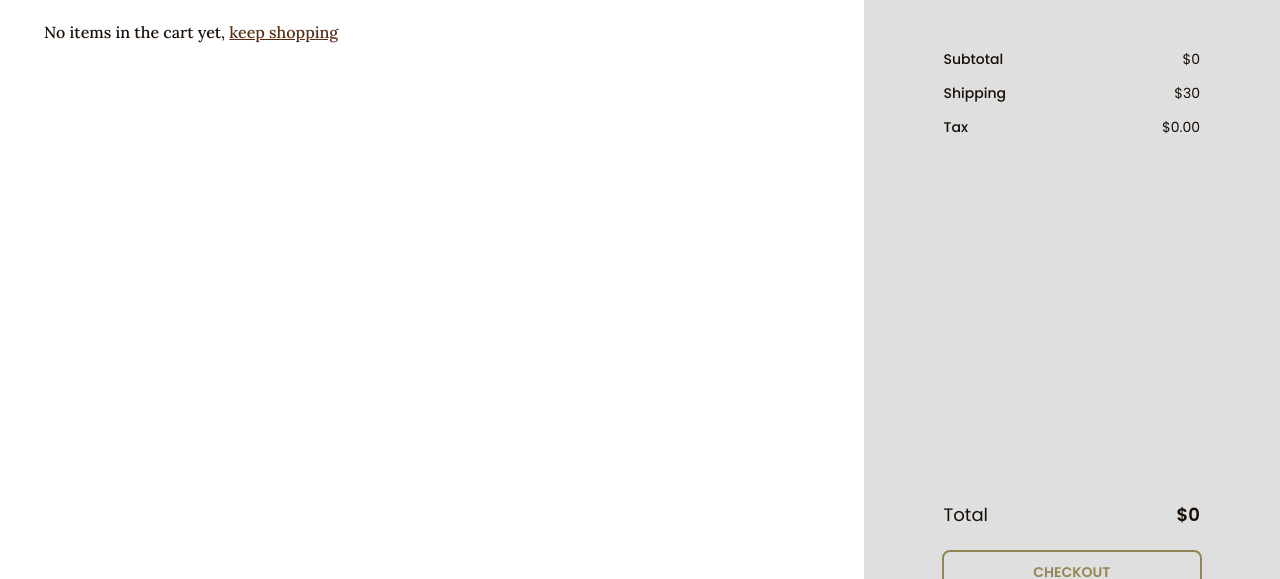
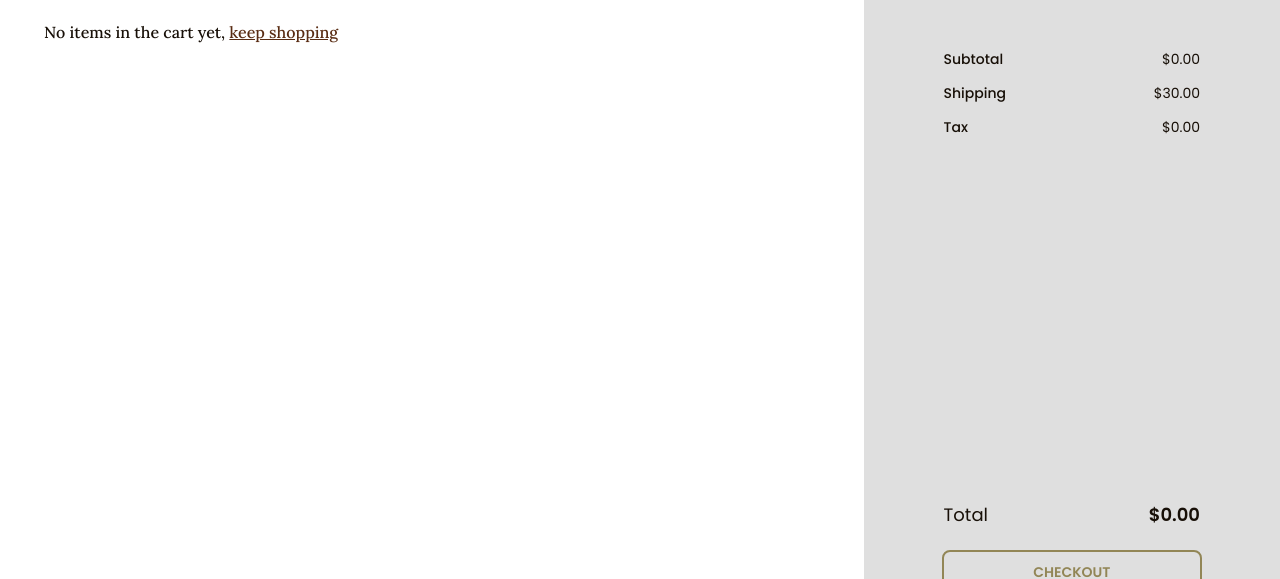
Before and after one commit to ManuelNelson7/bacall-store, a React (Create React App) app: page /cart in a window 1280 px wide. Shown: the part 192-771 px from the top of the page. Built offline with nearby package versions, Linux system fonts and the light colour scheme.

Commit message:
formatting currency

```diff
--- a/src/components/cart/FullCart.jsx
+++ b/src/components/cart/FullCart.jsx
@@ -19,7 +19,7 @@ const FullCart = () => {
     }
 
     const taxes = () => {
-        return (subTotal() * 0.01).toFixed(2)
+        return (subTotal() * 0.01)
     }
 
     let total = () => {
@@ -63,24 +63,24 @@ const FullCart = () => {
                                     <div className="w-full font-poppins text-sm">
                                         <div className="flex items-center justify-between pt-16">
                                             <p className="leading-none font-poppins font-medium text-dark">Subtotal</p>
-                                            <p className="leading-none text-dark">${subTotal()}</p>
+                                            <p className="leading-none text-dark">${subTotal().toFixed(2)}</p>
                                         </div>
                                         <div className="flex items-center justify-between pt-5">
                                             <p className="leading-none font-poppins font-medium text-dark">Shipping</p>
                                             <p className="leading-none text-dark">
-                                                {shipping() === 0 ? "Free" : `$${shipping()}`}
+                                                {shipping() === 0 ? "Free" : `$${shipping().toFixed(2)}`}
                                             </p>
                                         </div>
                                         <div className="flex items-center justify-between pt-5">
                                             <p className="leading-none font-medium text-dark">Tax</p>
-                                            <p className="leading-none  text-dark">${taxes()}</p>
+                                            <p className="leading-none  text-dark">${taxes().toFixed(2)}</p>
                                         </div>
                                     </div>
                                 </div>
                                 <div className="w-full px-20 font-poppins text-sm">
                                     <div className="flex items-center pb-6 justify-between lg:pt-5 pt-20">
                                         <p className="text-lg leading-normal text-dark">Total</p>
-                                        <p className="text-lg font-semibold leading-normal text-right text-dark">${total()}</p>
+                                        <p className="text-lg font-semibold leading-normal text-right text-dark">${total().toFixed(2)}</p>
                                     </div>
                                     <Link to='checkout' className="uppercase flex justify-center outline outline-2 w-full py-3outline-gold text-gold font-semibold px-4 py-2.5 rounded-md transition-all duration-150 hover:bg-brown hover:text-white hover:outline-brown">
                                         Checkout
```
